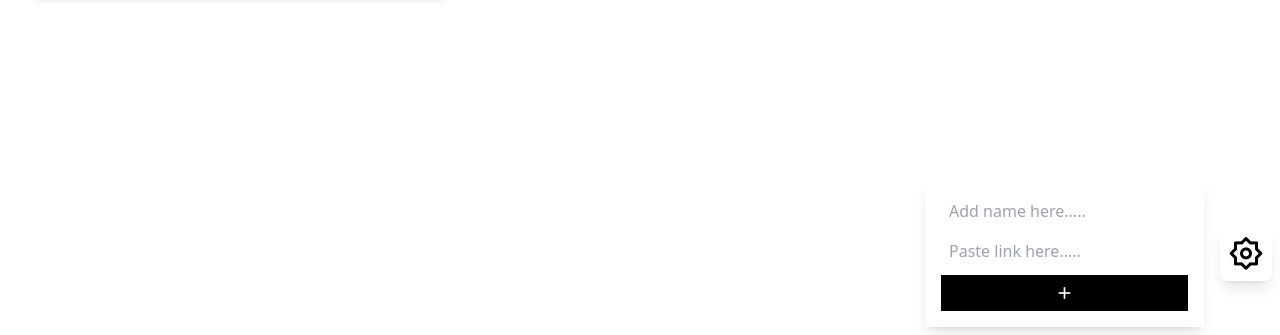
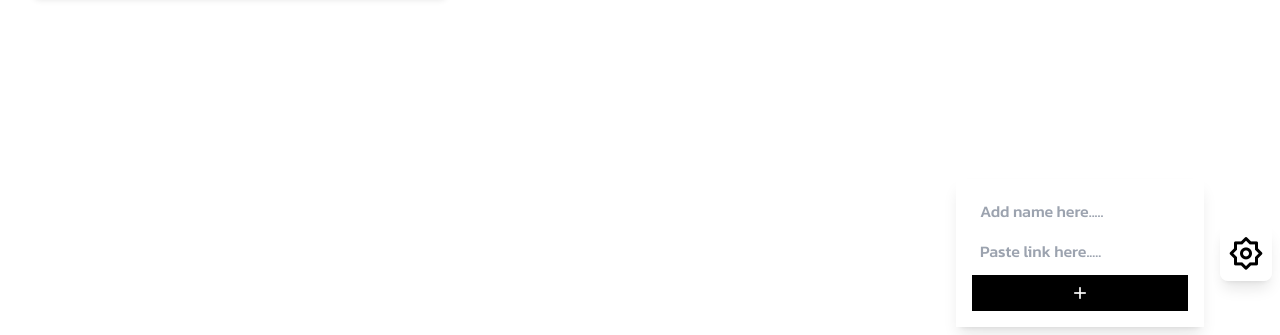
Before and after one commit to danieltsega/Uchi, a plain HTML site: page index.html in a window 1280 px wide. Shown: the part 465-800 px from the top of the page. Drawn offline with nearby package versions, Linux system fonts and the light colour scheme.

Commit message:
feat(index.html): add the font to the form inputs

```diff
--- a/index.html
+++ b/index.html
@@ -46,7 +46,7 @@
       class="w-full flex justify-end items-center fixed bottom-0 p-2 gap-4"
     >
       <div class="bg-white bg-opacity-10 shadow-lg p-4">
-        <form action="" class="flex flex-col gap-2">
+        <form action="" class="flex flex-col gap-2 kanit-medium">
           <input
             type="text"
             placeholder="Add name here....."
```
